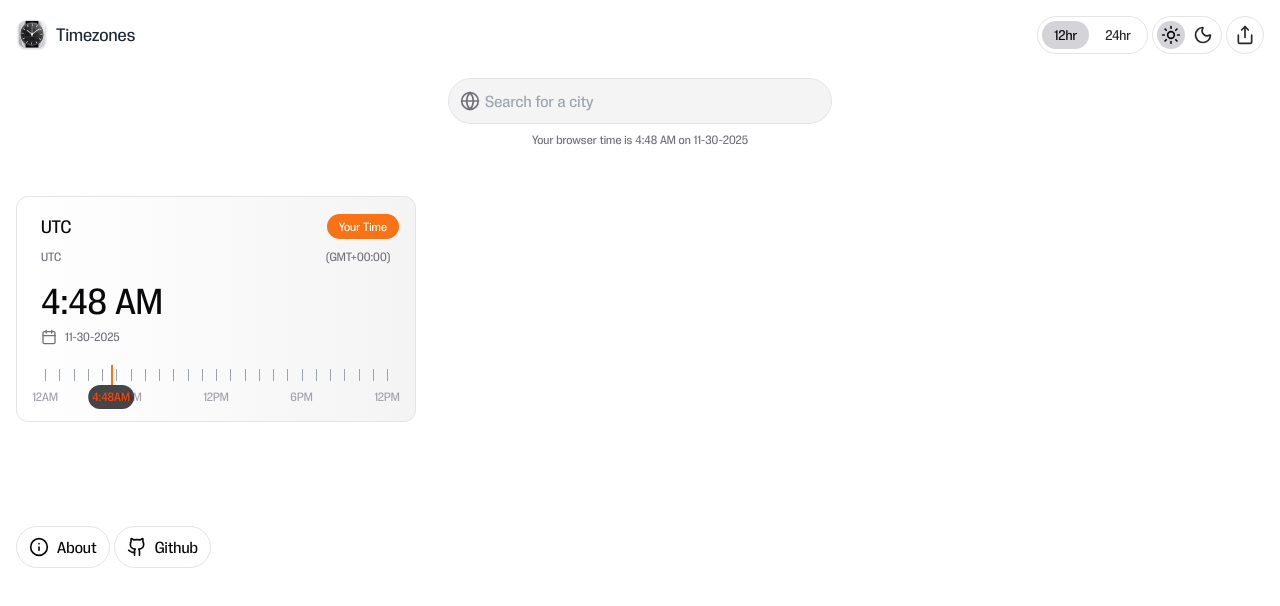
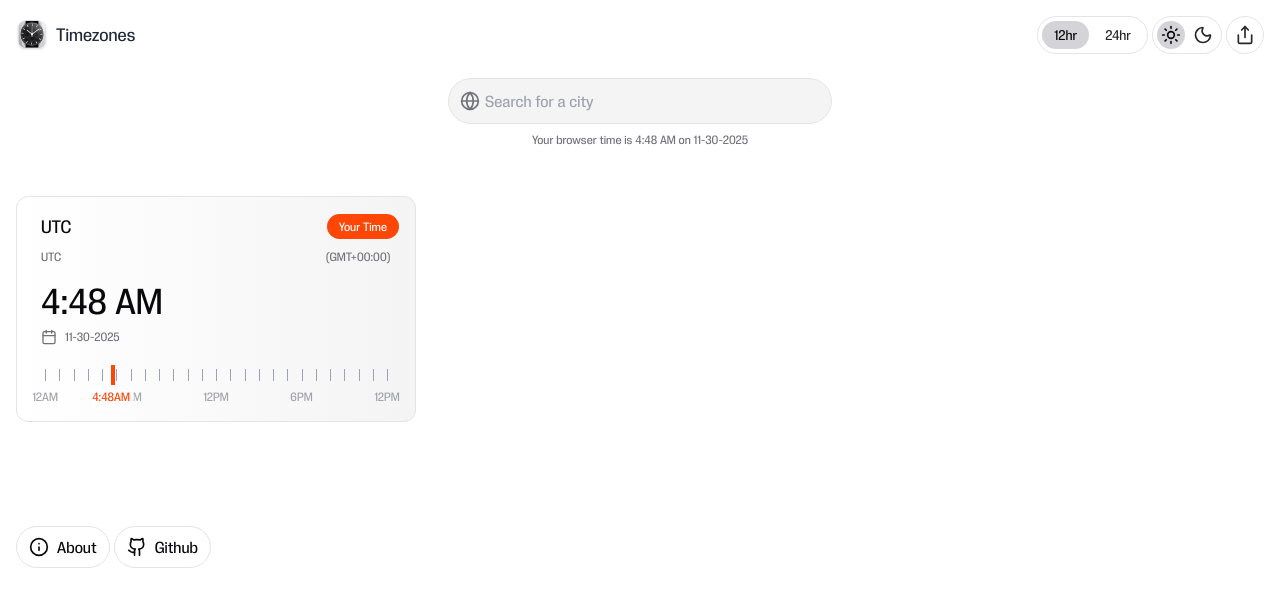
Before and after one commit to ryan-parag/timezones.ryanparag.com, a Next.js app: page / in a window 1280 px wide. Shown: the top 606 px of the page. Built offline with nearby package versions, Linux system fonts and the light colour scheme.

Commit message:
current card styles

```diff
--- a/components/Footer.tsx
+++ b/components/Footer.tsx
@@ -15,7 +15,7 @@ export default function Footer() {
             <span className="font-medium">About</span>
           </Button>
           <Button
-            onClick={() => window.open('https://github.com', '_blank')}
+            onClick={() => window.open('https://github.com/ryan-parag/timezones.ryanparag.com', '_blank')}
             className="flex items-center gap-2 px-3 py-2 bg-white dark:bg-zinc-950 rounded-full p-1 border border-zinc-200 dark:border-zinc-800 transition-colors hover:border-zinc-300 dark:hover:border-zinc-700 hover:bg-zinc-100 dark:hover:bg-zinc-800 text-zinc-950 dark:text-white"
           >
             <Github className="w-5 h-5" />
--- a/components/TimezoneCard.tsx
+++ b/components/TimezoneCard.tsx
@@ -61,7 +61,7 @@ export default function TimezoneCard({
       {/* Your Time Badge */}
       {timezone.isUserTime && (
         <div className="absolute top-4 right-4">
-          <span className="bg-orange-500 text-white text-xs font-medium px-3 py-1 rounded-full">
+          <span className="bg-primary text-white text-xs font-medium px-3 py-1 rounded-full">
             Your Time
           </span>
         </div>
@@ -139,7 +139,7 @@ export default function TimezoneCard({
 
           {/* Current time indicator */}
           <div
-            className="absolute top-1/2 transform -translate-y-1/2 w-0.5 h-5 bg-orange-500"
+            className="absolute top-1/2 transform -translate-y-1/2 w-1 h-5 bg-primary"
             style={{ left: `${sliderPosition}%` }}
           />
         </div>
@@ -191,7 +191,7 @@ export default function TimezoneCard({
               : currentHour < 12
               ? `${currentHour}:${currentMinutes.toString().padStart(2, '0')}AM`
               : `${currentHour - 12}:${currentMinutes.toString().padStart(2, '0')}PM`}
-              <div className="absolute top-0 bottom-0 left-0 right-0 bg-zinc-900/80 dark:bg-white/80 -z-10"/>
+              <div className={`absolute top-0 bottom-0 left-0 right-0 ${timezone.isUserTime ? 'bg-white/80 dark:bg-zinc-900/80' : 'bg-zinc-900/80 dark:bg-white/80'} -z-10`}/>
           </div>
         </div>
       </div>
```
